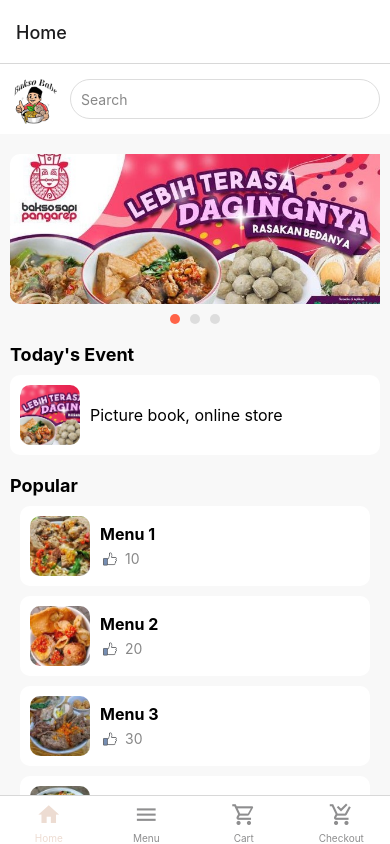
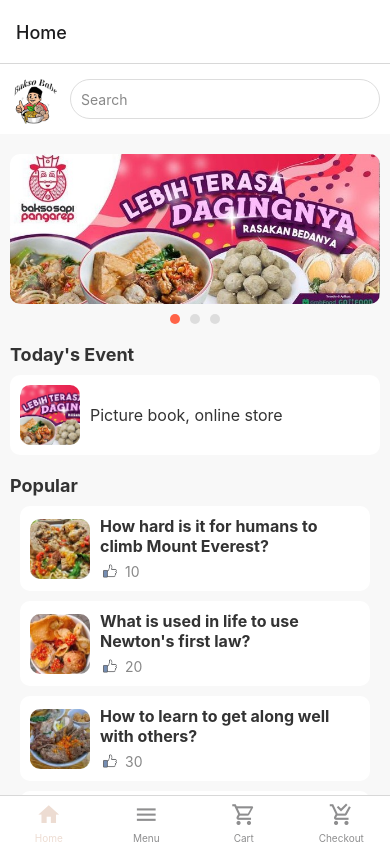
Before and after one commit to muzammilbinmarsuhen/Uas-Mobile-Apps-Programing, a React Native app: screen /Home in a window 390 px wide. Built offline with nearby package versions, Linux system fonts and the light colour scheme.

Commit message:
mengcustum dengan mengubah wrna text dari putih menjadi hitam difile Home.jsx

```diff
--- a/src/screens/Home.jsx
+++ b/src/screens/Home.jsx
@@ -9,15 +9,15 @@ const bannerImages = [
   { id: '3', banner: require('../assets/banner3.jpg') }
 ];
 const menuImages = [
-  { id: '1', menu: require('../assets/menu/2.jpeg'), title: "Menu 1", likes: 10 },
-  { id: '2', menu: require('../assets/menu/3.jpeg'), title: "Menu 2", likes: 20 },
-  { id: '3', menu: require('../assets/menu/4.jpeg'), title: "Menu 3", likes: 30 },
+  { id: '1', menu: require('../assets/menu/2.jpeg'), title: "How hard is it for humans to climb Mount Everest?", likes: 10 },
+  { id: '2', menu: require('../assets/menu/3.jpeg'), title: "What is used in life to use Newton's first law?", likes: 20 },
+  { id: '3', menu: require('../assets/menu/4.jpeg'), title: "How to learn to get along well with others?", likes: 30 },
   { id: '4', menu: require('../assets/menu/1.jpeg'), title: "Menu 4", likes: 40 },
   { id: '5', menu: require('../assets/menu/5.jpeg'), title: "Menu 5", likes: 50 },
   { id: '6', menu: require('../assets/menu/6.jpeg'), title: "Menu 6", likes: 60 },
 ];
 
-const Home = () => {
+const HomeScreen = () => {
   const [currentBannerIndex, setCurrentBannerIndex] = useState(0);
 
   const onBannerScroll = (event) => {
@@ -149,6 +149,7 @@ const styles = StyleSheet.create({
     borderRadius: 20,
     paddingHorizontal: 10,
     backgroundColor: '#FFF',
+    color: '#333', // Warna teks di search bar
   },
   bannerContainer: {
     paddingHorizontal: 10,
@@ -158,7 +159,7 @@ const styles = StyleSheet.create({
     paddingHorizontal: 10,
   },
   bannerImage: {
-    width: width - 5,
+    width: width - 20,
     height: 150,
     borderRadius: 10,
     marginRight: 10,
@@ -186,6 +187,7 @@ const styles = StyleSheet.create({
     fontSize: 18,
     fontWeight: 'bold',
     marginBottom: 10,
+    color: '#333', // Warna teks judul section
   },
   eventCard: {
     backgroundColor: '#FFF',
@@ -202,6 +204,7 @@ const styles = StyleSheet.create({
   },
   eventText: {
     fontSize: 16,
+    color: '#333', // Warna teks event
   },
   menuList: {
     paddingHorizontal: 10,
@@ -226,6 +229,7 @@ const styles = StyleSheet.create({
   menuTitle: {
     fontSize: 16,
     fontWeight: 'bold',
+    color: '#333', // Warna teks judul menu
   },
   menuLikeContainer: {
     flexDirection: 'row',
@@ -239,7 +243,7 @@ const styles = StyleSheet.create({
   },
   menuLikes: {
     fontSize: 14,
-    color: '#888',
+    color: '#888', // Warna teks jumlah suka
   },
   orderButton: {
     backgroundColor: '#FF6347',
@@ -255,7 +259,7 @@ const styles = StyleSheet.create({
     fontWeight: 'bold',
   },
   infoText: {
-    color: '#333333',
+    color: '#333333', // Warna teks info
     fontSize: 16,
     textAlign: 'center',
     marginBottom: 10,
@@ -267,7 +271,7 @@ const styles = StyleSheet.create({
     marginBottom: 20,
   },
   socialText: {
-    color: '#333333',
+    color: '#333333', // Warna teks social text
     fontSize: 16,
     marginRight: 10,
   },
@@ -278,6 +282,4 @@ const styles = StyleSheet.create({
   },
 });
 
-
-
-export default Home;
+export default HomeScreen;
```
